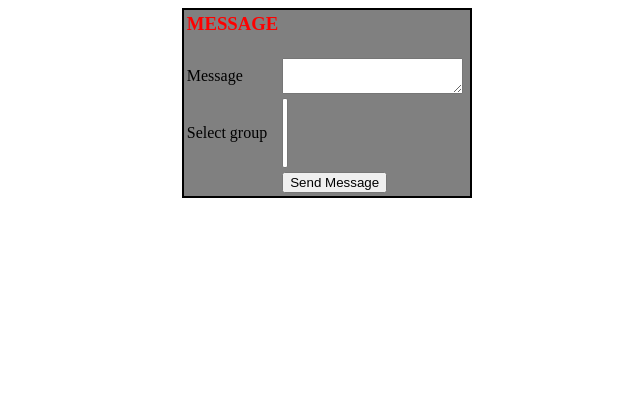
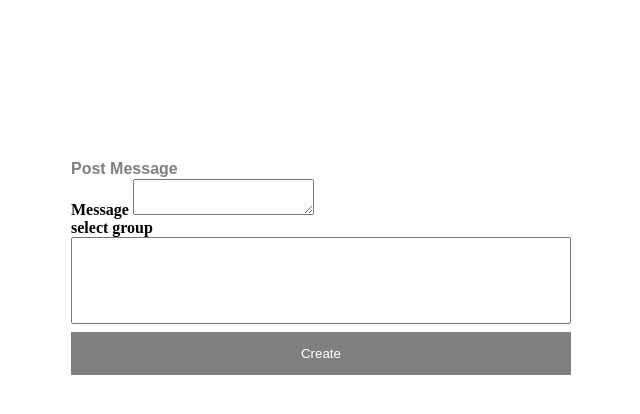
Before and after one commit to omolewaaa/POSTIT, a website: page template/message.html in a window 1280 px wide. Shown: the whole page, without its empty margins (313-953 px from the left). Drawn offline with Linux system fonts and the light colour scheme.

Commit message:
heroku deployment and worked on template

```diff
--- a/template/message.html
+++ b/template/message.html
@@ -3,40 +3,114 @@
 <title>Send message to any group</title>
 </head>
 <style type="text/css">
-	table{
-		 border: 2px solid black;
-		background-color: gray;
-		background-size: 5px;
-		border-spacing: 2px;
-    	vertical-align: middle;
-    	border-color: inherit;
-	}
+	form {
+position:fixed;
+   top:20%;
+   left:30%;
+   width:500px;
+}
+
+  h1  {
+color: gray;
+font-family: arial, sans-serif;
+font-size: 16px;
+font-weight: bold;
+margin-top: 0px;
+margin-bottom: 1px;
+}
+
+
+input[type=text], input[type=password] {
+    width: 100%;
+    padding: 12px 20px;
+    margin: 8px 0;
+    display: inline-block;
+    border: 1px solid #ccc;
+}
+
+button {
+    background-color: gray;
+    color: white;
+    padding: 14px 20px;
+    margin: 8px 0;
+    border: none;
+    cursor: pointer;
+    width: 100%;
+}
+select {
+  width: 100%;
+
+}
+
+
+  h1  {
+color: gray;
+font-family: arial, sans-serif;
+font-size: 16px;
+font-weight: bold;
+margin-top: 0px;
+margin-bottom: 1px;
+}
+
+
+input[type=text], input[type=password] {
+    width: 100%;
+    padding: 12px 20px;
+    margin: 8px 0;
+    display: inline-block;
+    border: 1px solid #ccc;
+}
+
+button {
+    background-color: gray;
+    color: white;
+    padding: 14px 20px;
+    margin: 8px 0;
+    border: none;
+    cursor: pointer;
+    width: 100%;
+}
+header {
+    padding: 1em;
+    color: white;
+    background-color: black;
+    clear: left;
+    text-align: center;
+}
+form {
+position:fixed;
+   top:20%;
+   left:30%;
+   width:500px;
+}
 	</style>
 <body>
-	<div>
-   <table align = "center">
-   	<tr>
-		<td>
-			<h3><font color = "red">MESSAGE</font></h3>
-			</td>
-		</tr>
-   	<tr>
-   		<td>Message</td>
-   		<td><textarea></textarea></td>
-   		<tr>
-   			<td>Select group</td>
-   			<td>
-		<select multiple = "multiple" id="sel">
-                <option value=""></option>
-                <option value=""></option>
-                <option value=""></option>
-                <option value=""></option>
-            </select></td>
-   		</tr>
-   		<tr><td></td>
-				<td align = "left"><input type = "submit" value = "Send Message" /><td>
-			</tr>
-   </table>
+	<form>
+    <h1>Post Message </h1>
+  <div class="container">
+
+
+  <div class="container">
+
+
+    <label><b>Message</b></label>
+    <textarea size="5" weight = "10"></textarea>
+  </div>
+    <div class="container">
+    <label><b>select group</b></label>
+
+  <div class="container">
+     <select id="attributeNames" name="attributeNames" size="5" weight = "10" multiple="multiple">
+    <option value="Apple"></option>
+    <option value="Mango"></option>
+    <option value="Orange"></option>
+    <option value="Banana"></option>
+</select>
 </div>
+    </div>
+    <div class="clearfix">
+      <button type="submit"value="signupbtn">Create</a></button>
+    </div>
+  </form>
 </body>
 </html>
```
Also changed, not shown: template/create.html (+5 -8 lines), 1 other file.
